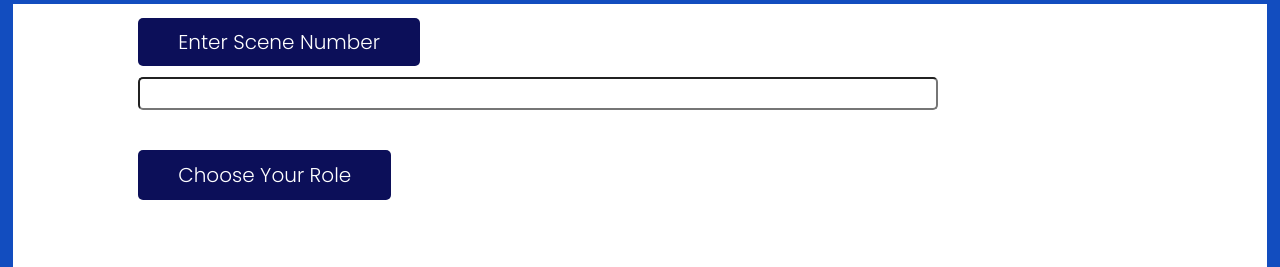
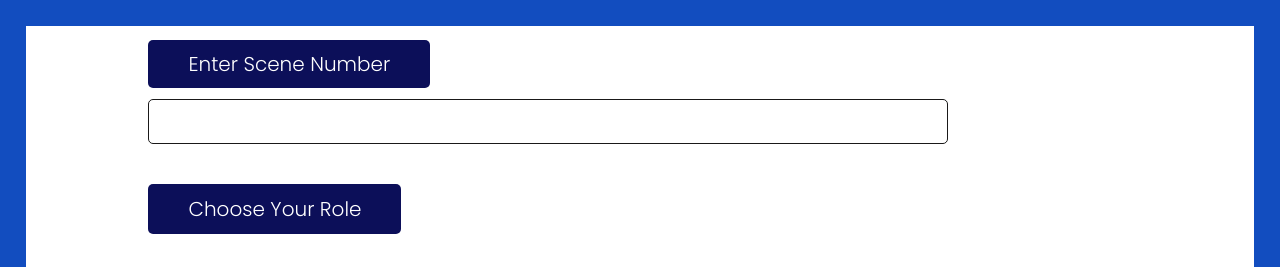
Before and after one commit to saketsarin/Prose-Pros, a Django app: page / in a window 1280 px wide. Shown: the top 267 px of the page. Run offline with Django 3.2, Linux system fonts and the light colour scheme.

```diff
--- a/second_h_act/rehearsal_website/static/main.css
+++ b/second_h_act/rehearsal_website/static/main.css
@@ -17,7 +17,6 @@ body {
   font-family:  'Poppins', sans-serif;;
   background-color:  #124dbf;
   color: var(--clr-grey-1);
-  line-height: 1.5;
   font-size: 0.875rem;
 }
 ul {
@@ -126,8 +125,9 @@ main {
 
 .wrapper {
   background-color: #fff;
-  margin: 0.35vw 1vw;
+  margin: 2vw;
   padding: 3px 0;
+  vertical-align: middle;
 }
 
 .container {
@@ -137,11 +137,6 @@ main {
   margin: 0 auto;
 }
 
-.row {
-  display: flex;
-  justify-content: center;
-  align-items: center;
-}
 
 .role1 {
   background: url(../static/images/1.svg);
@@ -196,15 +191,6 @@ main {
 
 }
 
-label {
-  background-color: #0c0f59;
-  padding:10px 40px;
-  color: #fff;
-  font-size: 20px;
-
-  border-radius: 5px;
-
-}
 
 .roleText {
   user-select: none;
@@ -218,7 +204,7 @@ label {
   align-items: center;
   justify-content: space-between;
   flex-wrap: wrap;
-
+  gap: 20px;
 }
 
 
@@ -239,12 +225,25 @@ input[type="number"] {
   -moz-appearance: textfield;
   width: 70vw;
   max-width: 800px;
-  margin-top: 20px;
+  font-size: 20px;
+  color: #000;
+  padding: 10px 0;
+  box-shadow: none;
+  border-style:solid;
+  border: none;
+  border: 1px solid rgb(26, 25, 25);
   border-radius: 5px;
-  font-size: 25px;
-  color: #000;
+}
+
+label {
+  background-color: #0c0f59;
+  padding:10px 40px;
+  color: #fff;
+  font-size: 20px;
+  border-radius: 5px;
 
 }
+
 
 .buttonHolder{
   display: flex;
--- a/second_h_act/rehearsal_website/templates/index.html
+++ b/second_h_act/rehearsal_website/templates/index.html
@@ -30,11 +30,11 @@
 		<input type="hidden" value="3" name="character" id="character"></input>
 		<input type="button" value="Role #1" class="role1" onclick="document.getElementById('character').value='1';">
                 <!-- <img src="#" alt="Role 1"> -->
-                <p class="roleText">Role #1</p>
+                <!-- <p class="roleText">Role #1</p> -->
                 </input>
                 <input type="button" value="Role #2" class="role2" onclick="document.getElementById('character').value='2';">
                 <!-- <img src="#" alt="Role 2"> -->
-                <p class="roleText">Role #2</p>
+                <!-- <p class="roleText">Role #2</p> -->
                 </input>
             </div>
         </div>
```
